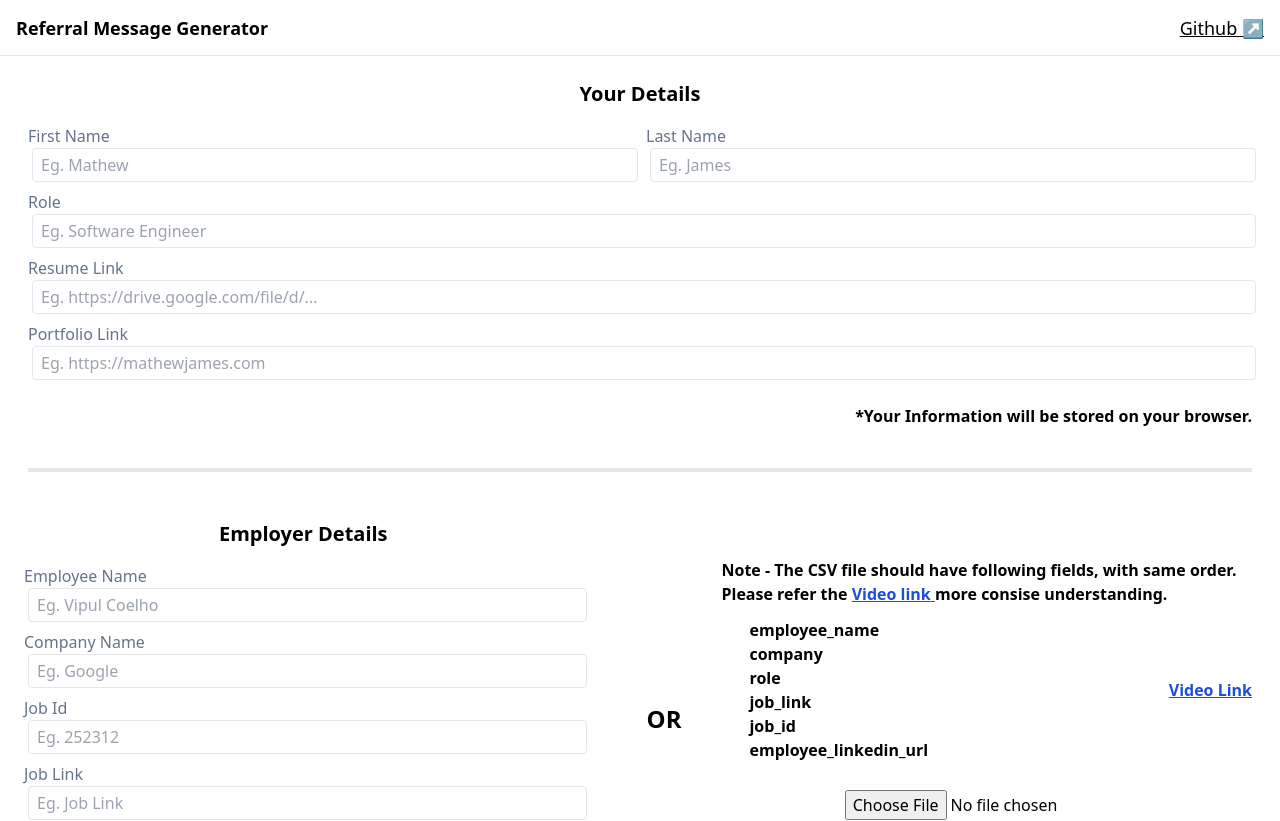
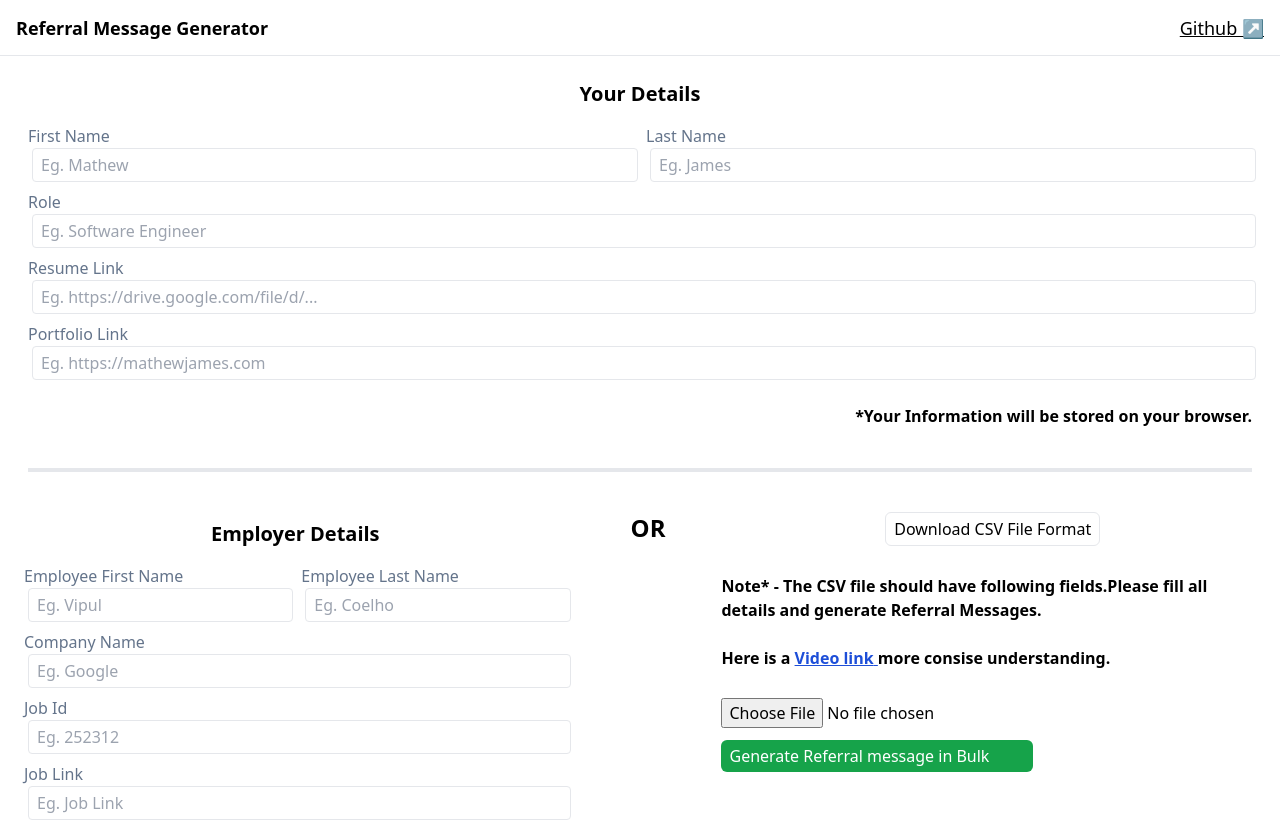
Before and after one commit to Omkar-Jawalkar/refferal-msg-generator, a React (Vite) app: page / in a window 1280 px wide. Shown: the top 821 px of the page. Built offline with nearby package versions, Linux system fonts and the light colour scheme.

Commit message:
All ready

```diff
--- a/src/components/csv-component/CsvComponemt.jsx
+++ b/src/components/csv-component/CsvComponemt.jsx
@@ -71,35 +71,27 @@ const CsvComponemt = () => {
     };
 
     return (
-        <div className="flex-1 gap-3 flex flex-col justify-start items-center">
-            <p className="font-bold">
-                {" "}
-                Note - The CSV file should have following fields, with same
-                order. Please refer the{" "}
+        <div className="flex-1 gap-3 px-4  flex flex-col justify-start items-start">
+            <div className="flex justify-center pb-4 items-end w-full">
+                <a href="Refferal-format.csv" download={"Referral_Format"}>
+                    <button className="px-2 py-1  border rounded-md">
+                        Download CSV File Format
+                    </button>
+                </a>
+            </div>
+            <p className="font-semibold">
+                <span className="font-extrabold">Note*</span> - The CSV file
+                should have following fields.Please fill all details and
+                generate Referral Messages.
+                <br />
+                <br />
+                <span>Here is a </span>
                 <span className="underline cursor-pointer text-blue-700">
                     {" "}
                     Video link{" "}
                 </span>
                 more consise understanding.
             </p>
-
-            <div className=" w-full flex justify-between items-center px-7 ">
-                <div>
-                    {fieldsArr.map((field) => {
-                        return (
-                            <p
-                                key={field}
-                                className="font-bold m-0  text-start"
-                            >
-                                {field}
-                            </p>
-                        );
-                    })}
-                </div>
-                <span className="underline cursor-pointer font-bold text-blue-700">
-                    Video Link
-                </span>
-            </div>
 
             <form
                 className="flex flex-col my-4 gap-3 justify-center items-center"
@@ -115,12 +107,13 @@ const CsvComponemt = () => {
                     id="csv-file"
                     className="text-center"
                 />
-                <button
+                <a
+                    href="#result"
                     type="submit"
                     className=" self-stretch bg-green-600 px-2 rounded-md py-1 text-white"
                 >
                     Generate Referral message in Bulk
-                </button>
+                </a>
             </form>
         </div>
     );
--- a/src/components/display-results/DisplayResults.jsx
+++ b/src/components/display-results/DisplayResults.jsx
@@ -10,7 +10,7 @@ const DisplayResults = () => {
     }
 
     return (
-        <div className="flex flex-col justify-center items-center">
+        <div id="result" className="flex  flex-col justify-center items-center">
             {/* Note */}
 
             <div className="my-4 flex flex-col justify-center items-center">
@@ -46,21 +46,23 @@ const DisplayResults = () => {
                             className="border-b mb-4 space-y-6 space-x-4 border-black"
                             key={index}
                         >
-                            <th> {res?.employee_name} </th>
-                            <th>{res?.company}</th>
-                            <th>
+                            <td className="bg-red-200 ">
+                                {res?.employee_first_name}
+                            </td>
+                            <td className="bg-blue-200">{res?.company}</td>
+                            <td className="bg-green-200">
                                 <ParseRefferalMessage {...res} />
-                            </th>
-                            <th>
+                            </td>
+                            <td className="bg-orange-200 text-center">
                                 <a
                                     target="_blank"
-                                    className="text-blue-800 underline"
+                                    className="text-blue-800 text-center underline"
                                     href={res?.employee_linkedin_url}
                                     rel="noopener noreferrer"
                                 >
                                     Link
                                 </a>
-                            </th>
+                            </td>
                         </tr>
                     );
                 })}
--- a/src/components/display-results/ParseRefferalMessage.jsx
+++ b/src/components/display-results/ParseRefferalMessage.jsx
@@ -24,7 +24,7 @@ const ParseRefferalMessage = (props) => {
     };
 
     return (
-        <span className="bg-white m-2 rounded  relative text-left p-4 overflow-auto w-full flex flex-col justify-start items-start min-w-56 min-h-44 max-h-44">
+        <span className="bg-white m-2 rounded  relative text-left p-4 overflow-auto  flex flex-col justify-start items-start w-full min-h-44 max-h-44">
             <span className="absolute right-2 top-2 ">
                 <button onClick={getAndCopy} className="border px-2 py-1">
                     Copy
--- a/src/components/form-component/EmployerDetails.jsx
+++ b/src/components/form-component/EmployerDetails.jsx
@@ -8,7 +8,8 @@ import generateRandom from "../../utils/generateRandom";
 const EmployerDetails = () => {
     const [firstName] = useLocalStorage("first-name", "");
     const [lastName] = useLocalStorage("last-name", "");
-    const [employeeName, setEmployeeName] = useState("");
+    const [employeeFirstName, setEmployeeFirstName] = useState("");
+    const [employeeLastName, setEmployeeLastName] = useState("");
     const [companyName, setCompanyName] = useState("");
     const [jobId, setJobId] = useState("");
     const [jobLink, setJobLink] = useState("");
@@ -19,7 +20,8 @@ const EmployerDetails = () => {
 
     const gererateRefferalMessage = () => {
         let employeeObj = {
-            employee_name: employeeName,
+            employee_first_name: employeeFirstName,
+            employee_last_name: employeeLastName,
             company: companyName,
             job_id: jobId,
             job_link: jobLink,
@@ -41,17 +43,38 @@ const EmployerDetails = () => {
         <div className=" flex flex-col    w-full gap-2 justify-center items-center">
             <h1 className=" text-xl my-2 font-bold">Employer Details</h1>
 
-            {/* EMPLOYEE NAME */}
-            <div className="w-full space-x-1">
-                <label className="text-slate-500"> Employee Name</label>
-                <input
-                    className="w-full border px-2 py-1 rounded"
-                    value={employeeName}
-                    onChange={(e) => {
-                        setEmployeeName(e.target.value);
-                    }}
-                    placeholder="Eg. Vipul Coelho"
-                />
+            <div className="flex space-x-3">
+                {/* EMPLOYEE First Name */}
+                <div className="w-full flex-1 space-x-1">
+                    <label className="text-slate-500">
+                        {" "}
+                        Employee First Name
+                    </label>
+                    <input
+                        className="w-full border px-2 py-1 rounded"
+                        value={employeeFirstName}
+                        onChange={(e) => {
+                            setEmployeeFirstName(e.target.value);
+                        }}
+                        placeholder="Eg. Vipul"
+                    />
+                </div>
+
+                {/* Employee Last Name */}
+                <div className="w-full flex-1 space-x-1">
+                    <label className="text-slate-500">
+                        {" "}
+                        Employee Last Name
+                    </label>
+                    <input
+                        className="w-full border px-2 py-1 rounded"
+                        value={employeeLastName}
+                        onChange={(e) => {
+                            setEmployeeLastName(e.target.value);
+                        }}
+                        placeholder="Eg. Coelho"
+                    />
+                </div>
             </div>
 
             {/* COMPANY NAME */}
--- a/src/data/refferalData.jsx
+++ b/src/data/refferalData.jsx
@@ -1,6 +1,6 @@
 export const data = [
     {
-        greeting: "Hello #employee_name#",
+        greeting: "Hello #employee_first_name#",
         body: "I hope this message finds you well.",
         opening:
             "I recently came across an exciting opportunity for a #role# position at #company# .",
--- a/src/pages/home/Home.jsx
+++ b/src/pages/home/Home.jsx
@@ -18,7 +18,7 @@ const Home = () => {
                     setResult,
                 }}
             >
-                <div className="flex flex-col lg:flex-row gap-10 w-full   justify-center items-center">
+                <div className="flex flex-col   lg:flex-row gap-10 w-full   justify-center items-start">
                     <FormComponent />
                     <span className="text-2xl font-bold">OR</span>
                     <CsvComponemt />
```
Also changed, not shown: public/Refferal-format.csv (added).
